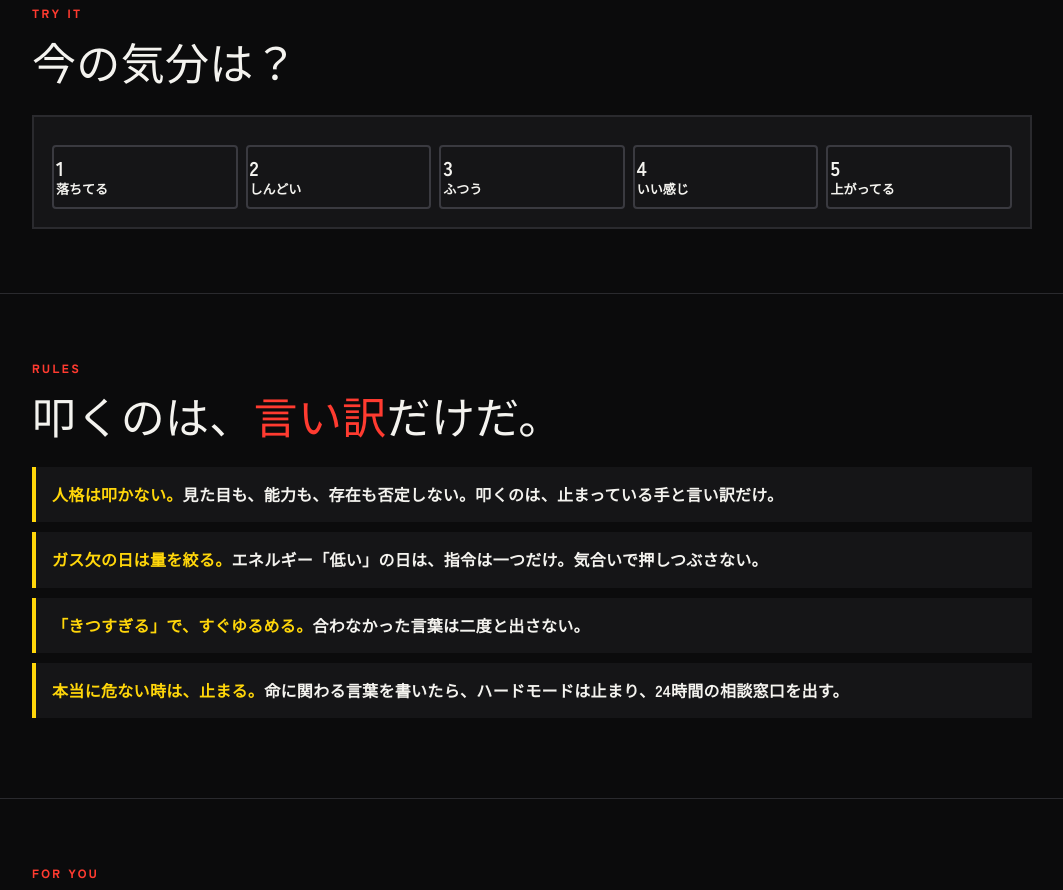
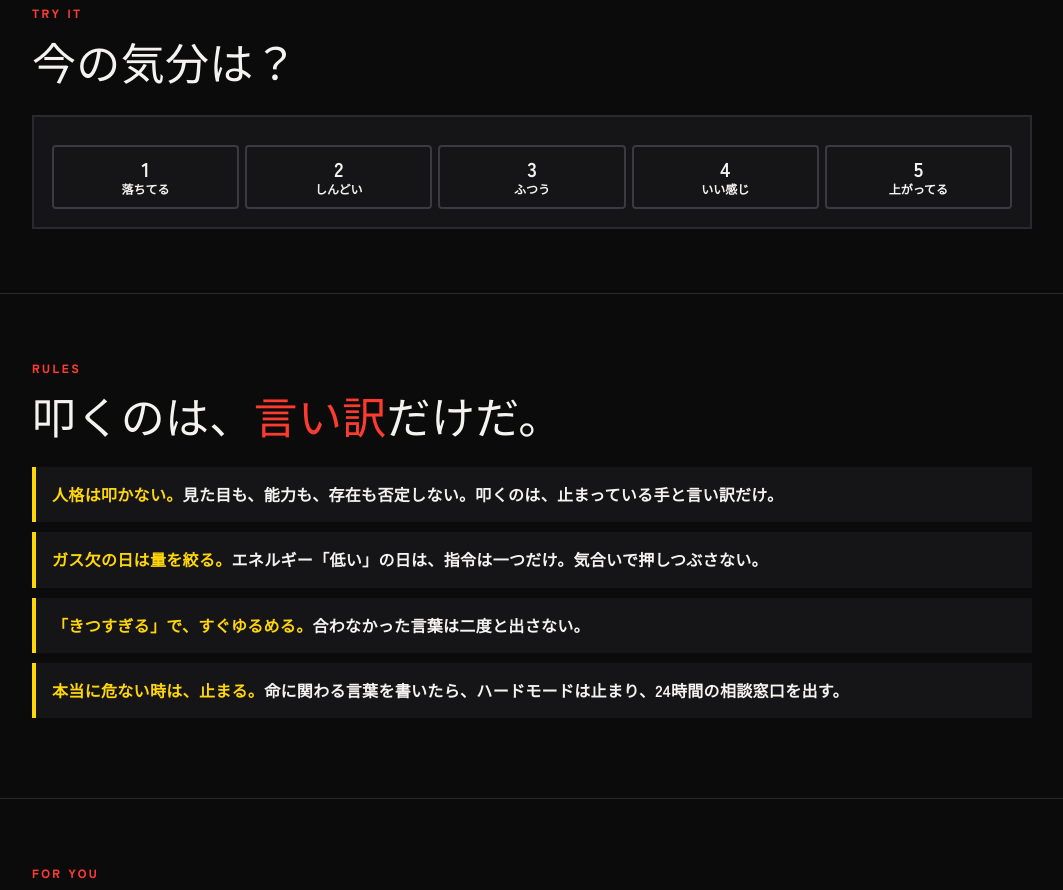
Before and after one commit to billcrow1192-creator/agattekoiya, a website with bundled scripts: page index.html in a window 1280 px wide. Shown: the part 1789-2679 px from the top of the page, without its empty margins (108-1171 px from the left). Built offline with nearby package versions, Linux system fonts and the light colour scheme; a web font is replaced by a local one.

Commit message:
気分ボタンの文字が折り返さないように
Co-Authored-By: Claude Opus 5.5 <noreply@anthropic.com>
Claude-Session: https://claude.ai/code/session_01LKWKTwSbQwUsRdEYxN7hWu

```diff
--- a/css/style.css
+++ b/css/style.css
@@ -90,7 +90,7 @@ section.block { padding: 64px 0; border-bottom: 1px solid var(--line); }
 .chips { display: flex; flex-wrap: wrap; gap: 8px; }
 .chip { min-height: 44px; padding: 0 14px; border-radius: 4px; border: 2px solid #3a3a40; background: transparent; color: var(--ink); font: 700 15px/1 var(--font); cursor: pointer; }
 .chip[aria-pressed="true"] { background: var(--ink); color: #111; border-color: var(--ink); }
-.chip.mood { display: inline-flex; flex-direction: column; justify-content: center; gap: 4px; min-height: 64px; flex: 1 1 0; min-width: 0; padding: 6px 2px; font-size: 13px; }
+.chip.mood { display: inline-flex; flex-direction: column; align-items: center; justify-content: center; gap: 4px; min-height: 64px; flex: 1 1 0; min-width: 0; padding: 6px 0; font-size: 12px; letter-spacing: 0; white-space: nowrap; }
 .chip.mood .lv { font-family: var(--display); font-size: 20px; line-height: 1; }
 .chip.mood[aria-pressed="true"] { background: var(--red); border-color: var(--red); color: #fff; }
 textarea { width: 100%; min-height: 76px; resize: vertical; background: #0f0f11; color: var(--ink); border: 2px solid #3a3a40; border-radius: 4px; padding: 12px; font: 500 16px/1.6 var(--font); }
--- a/index.html
+++ b/index.html
@@ -78,7 +78,7 @@
         <p class="eyebrow">TRY IT</p>
         <h2 class="h2">今の気分は？</h2>
         <div class="demo">
-          <div class="chips" id="demoMoods">
+          <div class="chips" id="demoMoods" style="gap:6px;flex-wrap:nowrap">
             <button type="button" class="chip mood" data-demo="1"><span class="lv">1</span>落ちてる</button>
             <button type="button" class="chip mood" data-demo="2"><span class="lv">2</span>しんどい</button>
             <button type="button" class="chip mood" data-demo="3"><span class="lv">3</span>ふつう</button>
```
Also changed, not shown: app.html (+1 -1 lines).
